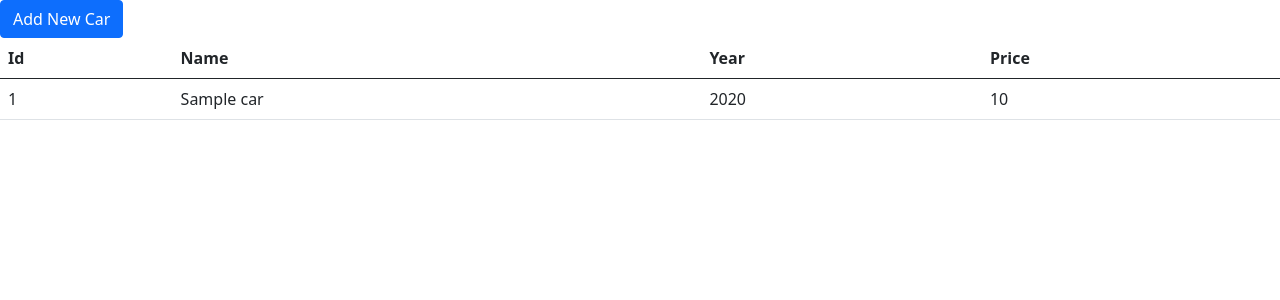
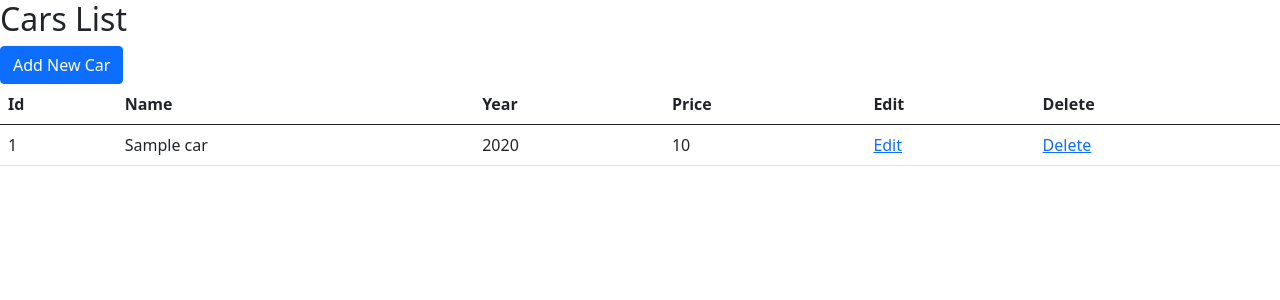
Before and after one commit to LukaszRadominski/SecondDjangoProject, a Django app: template CarSales/templates/carslist.html in a window 1280 px wide. Shown: the top 300 px of the page. Run offline with Django 4.2, Linux system fonts and the light colour scheme; the template is opened without the code that fills it: most values are stand-ins (such as "Sample title", 1, 10 or a date in 2020).

Commit message:
Add Update Delete

```diff
--- a/CarSales/templates/carslist.html
+++ b/CarSales/templates/carslist.html
@@ -11,6 +11,9 @@
 	</script>
 
 </head>
+
+<body>
+    <h2>Cars List</h2>
     <a class="btn btn-primary" href="addcar">Add New Car</a>
     <table class="table">
         <thead>
@@ -19,6 +22,8 @@
             <th scope="col">Name</th>
             <th scope="col">Year</th>
             <th scope="col">Price</th>
+            <th scope="col">Edit</th>
+            <th scope="col">Delete</th>
             </tr>
         </thead>
         <tbody>
@@ -28,7 +33,12 @@
                     <td>{{ car.name }}</td>
                     <td>{{ car.year }}</td>
                     <td>{{ car.price }}</td>
+                    <td><a href='updatecar/{{ car.id }}'>Edit</a></td>
+                    <td><a href='deletecar/{{ car.id }}'>Delete</a></td>
                 </tr>
             {% endfor %}
         </tbody>
     </table>
+
+
+</body>
--- a/CarSales/urls.py
+++ b/CarSales/urls.py
@@ -1,9 +1,10 @@
 from django.urls import path
 from . import views
-
 urlpatterns = [
     path('', views.carslist, name = 'carslist'),
-    path('addcar', views.addcar, name = 'addcar')
+    path('addcar', views.addcar, name = 'addcar'),
+    path('updatecar/<int:id>', views.updatecar, name = 'updatecar'),
+    path('deletecar/<int:id>', views.deletecar, name = 'deletecar')
 ]
 # we define the urlpatterns for this module.
 # Add a new url pattern for addcar in the app urls.py.
```
Also changed, not shown: CarSales/templates/addcar.html (+5 -5 lines), README.md. Lines whose indentation alone changed are shown as unchanged.
